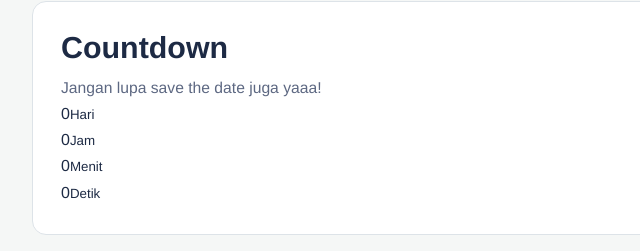
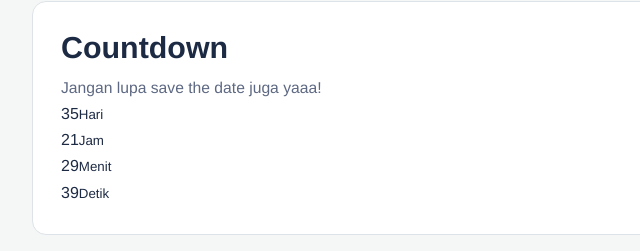
Before and after one commit to rav000/rumahbaru2, a plain HTML site: page index.html in a window 1280 px wide. Shown: the part 1261-1512 px from the top of the page, 112-752 px from the left. Drawn offline with Linux system fonts and the light colour scheme.

Commit message:
fix fungsi

```diff
--- a/index.html
+++ b/index.html
@@ -63,6 +63,6 @@
         </article>
     </main>
     <script src="jses/anim.js"></script>
-    <script src=""></script>
+    <script src="jses/countdown.js"></script>
 </body>
 </html>
```
